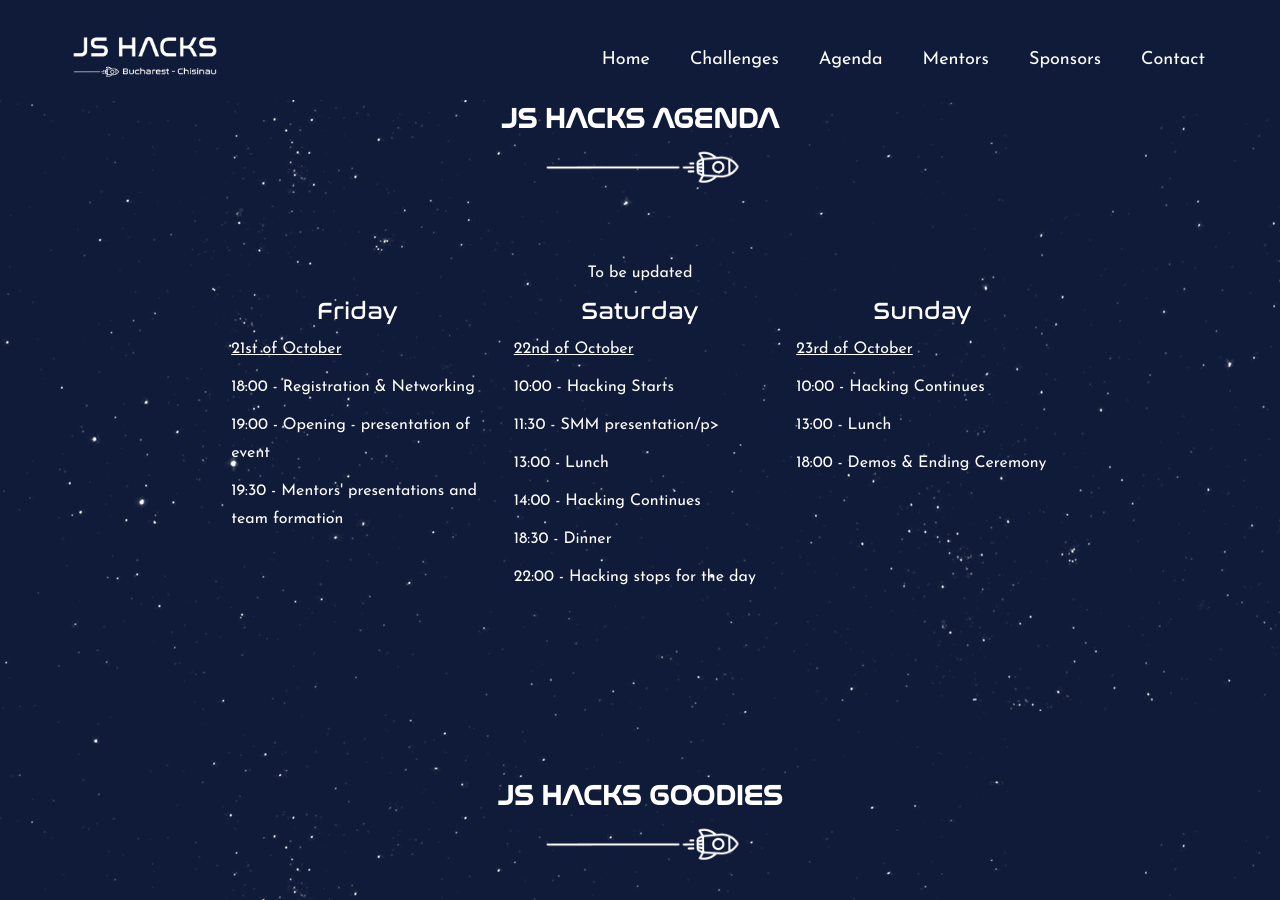
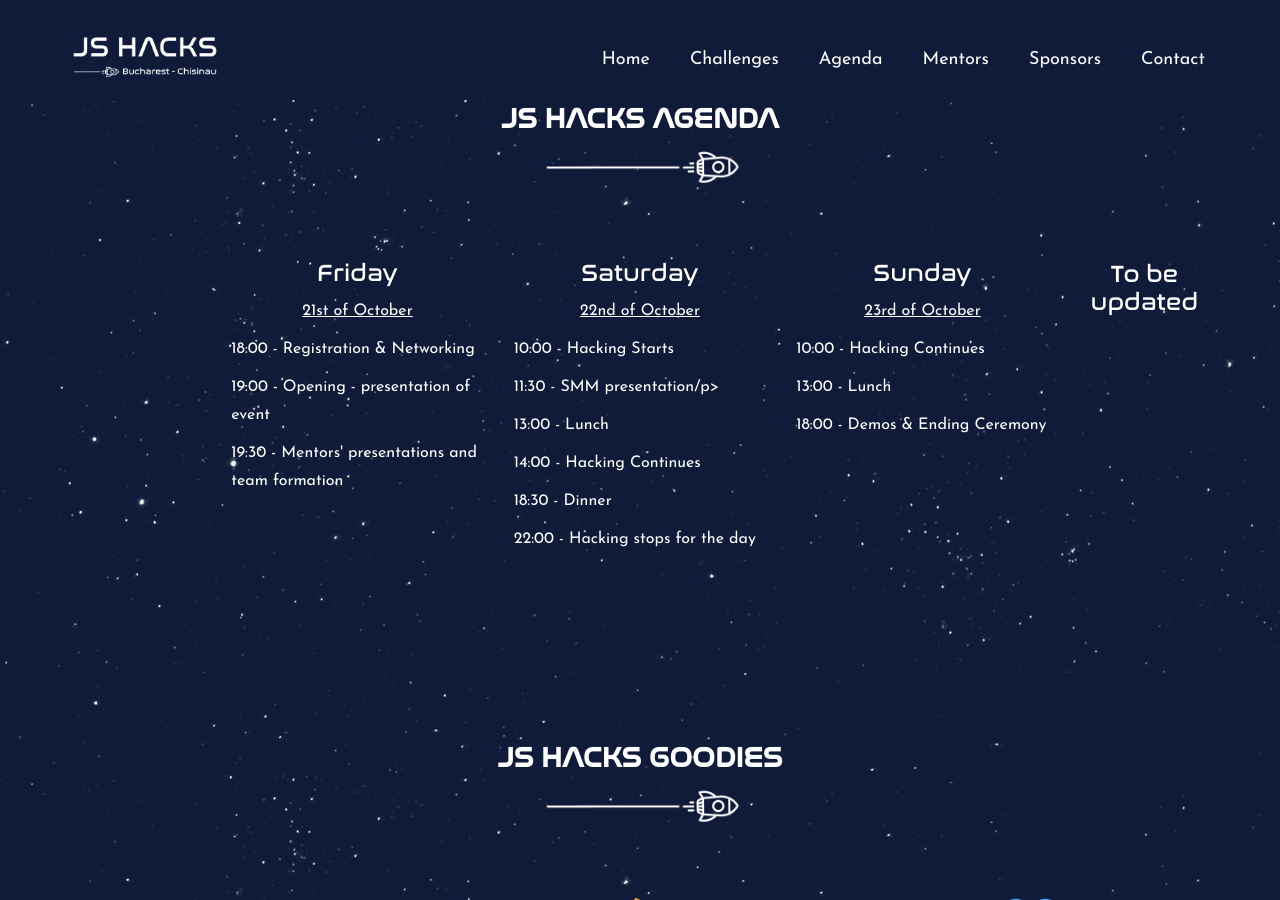
Before and after one commit to js-hacks/chisinau, a Jekyll site: the page built from index.html, in a window 1280 px wide and 900 px high, scrolled down 1660 px. Built offline with Jekyll 4.4.1, drawn with Linux system fonts in a browser that asks for light colours; nearby versions of some CDN libraries; some web fonts are replaced.

Commit message:
minor style fix

```diff
--- a/index.html
+++ b/index.html
@@ -76,18 +76,17 @@ permalink: /
       </div>
   </div>
   <div class="row">
-    <p class="text-center">To be updated</p>
       <div class="col-md-9" style="margin: 0 auto; float:none;">
         <div class="col-md-4" style="margin-bottom:20px;" align="left">
           <p class="small-title text-center">Friday</p>
-          <p style="text-decoration: underline;">21st of October</p>
+          <p style="text-decoration: underline; text-align: center;">21st of October</p>
           <p>18:00 - Registration & Networking</p>
           <p>19:00 - Opening - presentation of event</p>
           <p>19:30 - Mentors' presentations and team formation</p>
         </div>
         <div class="col-md-4" style="margin-bottom:20px;" align="left">
           <p class="small-title text-center">Saturday</p>
-          <p style="text-decoration: underline;">22nd of October</p>
+          <p style="text-decoration: underline; text-align: center;">22nd of October</p>
           <p>10:00 - Hacking Starts</p>
           <p>11:30 - SMM presentation/p>
           <p>13:00 - Lunch</p>
@@ -97,12 +96,13 @@ permalink: /
         </div>
         <div class="col-md-4" style="margin-bottom:20px;" align="left">
           <p class="small-title text-center">Sunday</p>
-          <p style="text-decoration: underline;">23rd of October</p>
+          <p style="text-decoration: underline; text-align: center;">23rd of October</p>
           <p>10:00 - Hacking Continues</p>
           <p>13:00 - Lunch</p>
           <p>18:00 - Demos & Ending Ceremony</p>
         </div>
       </div>
+      <p class=" small-title text-center">To be updated</p>
   </div>
 </div>
 </section>
```
